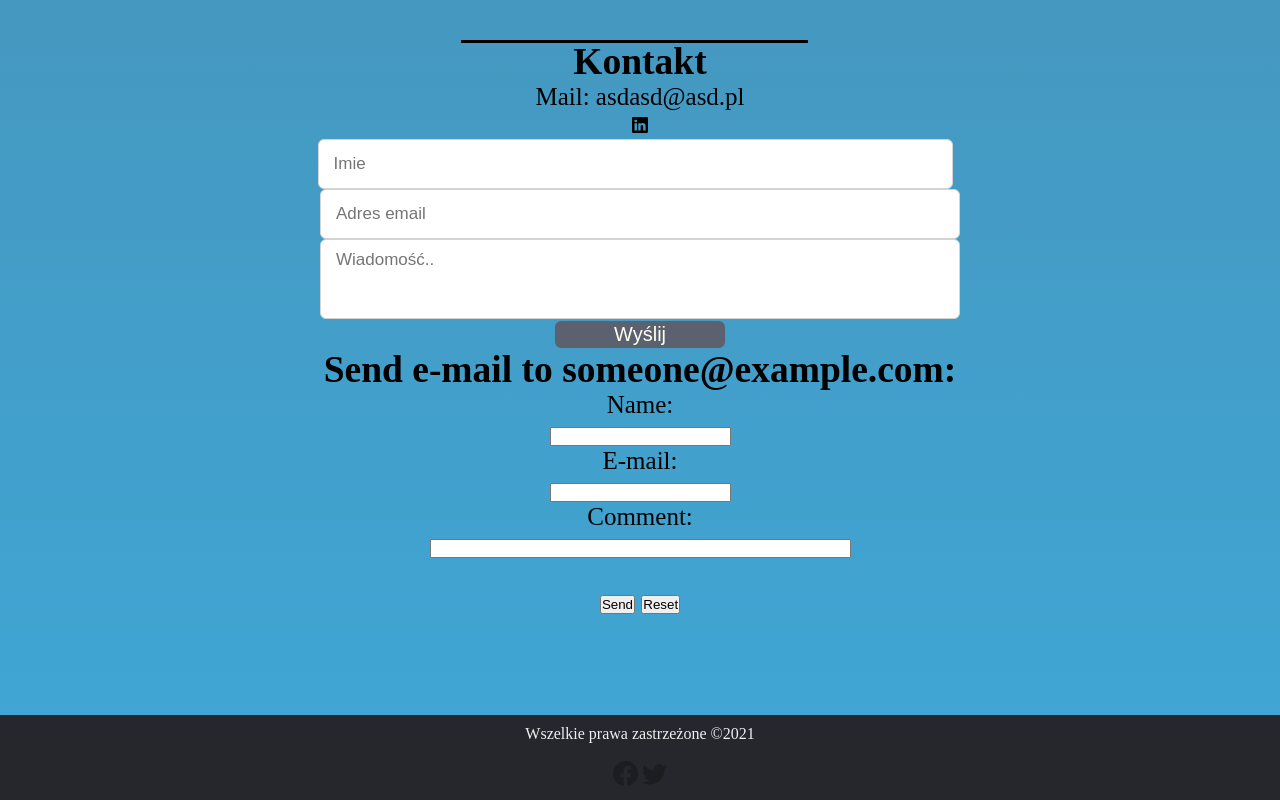
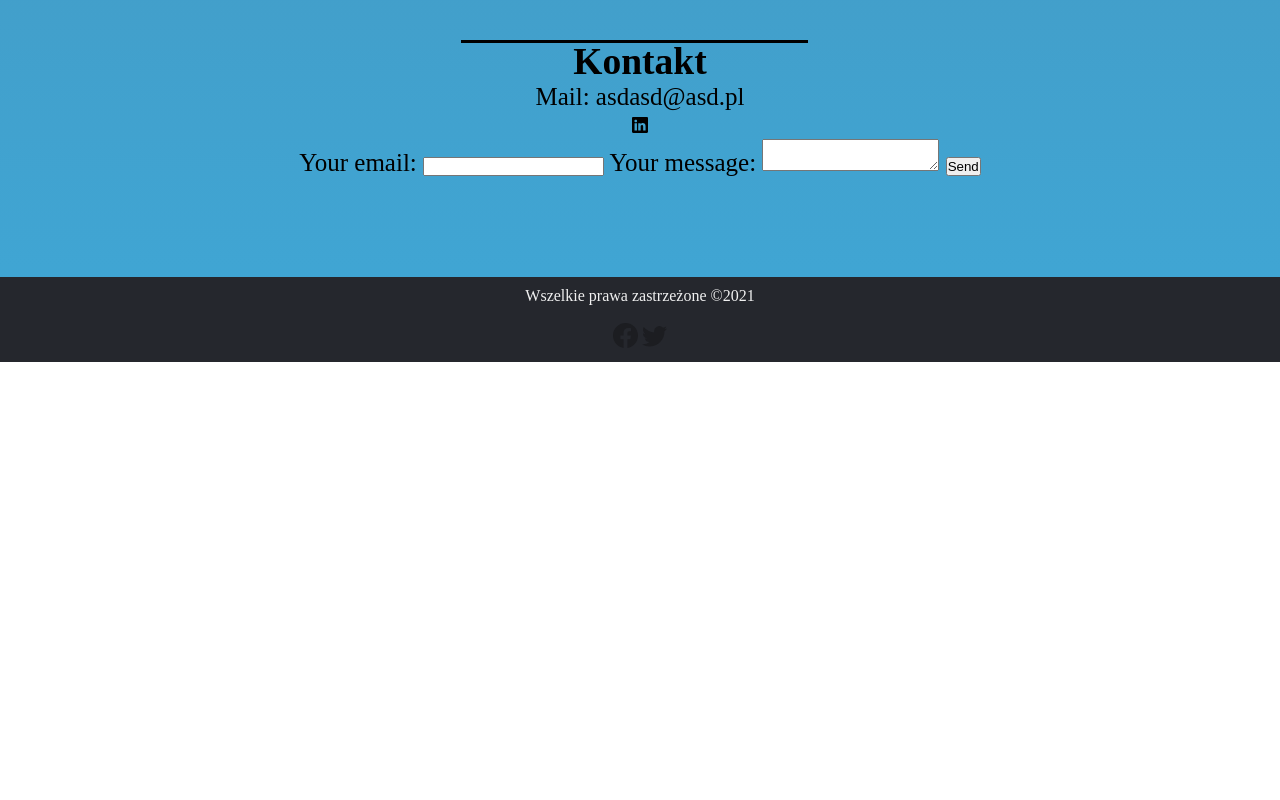
Before and after one commit to BloomySnX/Portfolio, a plain HTML site: page index.html in a window 1280 px wide. Shown: the part 2929-3729 px from the top of the page. After the commit the page ends 3291 px from the top, so only its background shows below. Drawn offline with nearby package versions, Linux system fonts and the light colour scheme.

Commit message:
add formspree

```diff
--- a/index.html
+++ b/index.html
@@ -200,39 +200,22 @@
                   </svg>
 
             </div>
-            <div class="column right">
-                <form class="contact-form" action="#" method="POST">
-                    <div class="fields">
-                        <div class="field name">
-                            <input type="text" class="fullname" placeholder="Imie">
-                        </div>
-                    </div>
-                    <div class="field">
-                        <div class="field email">
-                            <input type="text" class="email-input" placeholder="Adres email">
-                        </div>
-                    </div>
-                    <div class="field textarea">
-                        <textarea class="message" cols="30" rows="10" placeholder="Wiadomość.."></textarea>
-                    </div>
-                    <div class="button-area">
-                        <button class="send-msg" type="submit" name="send">Wyślij</button>
-                    </div>
-                </form>
-            </div>
+            <form action="https://formspree.io/f/xqkwqbya" method="POST">
+                <label>
+              Your email:
+              <input type="email" name="_replyto">
+            </label>
+                <label>
+              Your message:
+              <textarea name="message"></textarea>
+            </label>
 
-            <h2>Send e-mail to someone@example.com:</h2>
+                <!-- your other form fields go here -->
 
-            <form action="dominikblum98@hotmail.com" method="post" enctype="text/plain">
-                Name:<br>
-                <input type="text" name="name"><br> E-mail:
-                <br>
-                <input type="text" name="mail"><br> Comment:
-                <br>
-                <input type="text" name="comment" size="50"><br><br>
-                <input type="submit" value="Send">
-                <input type="reset" value="Reset">
+                <button type="submit">Send</button>
             </form>
+
+
 
         </div>
 
```
